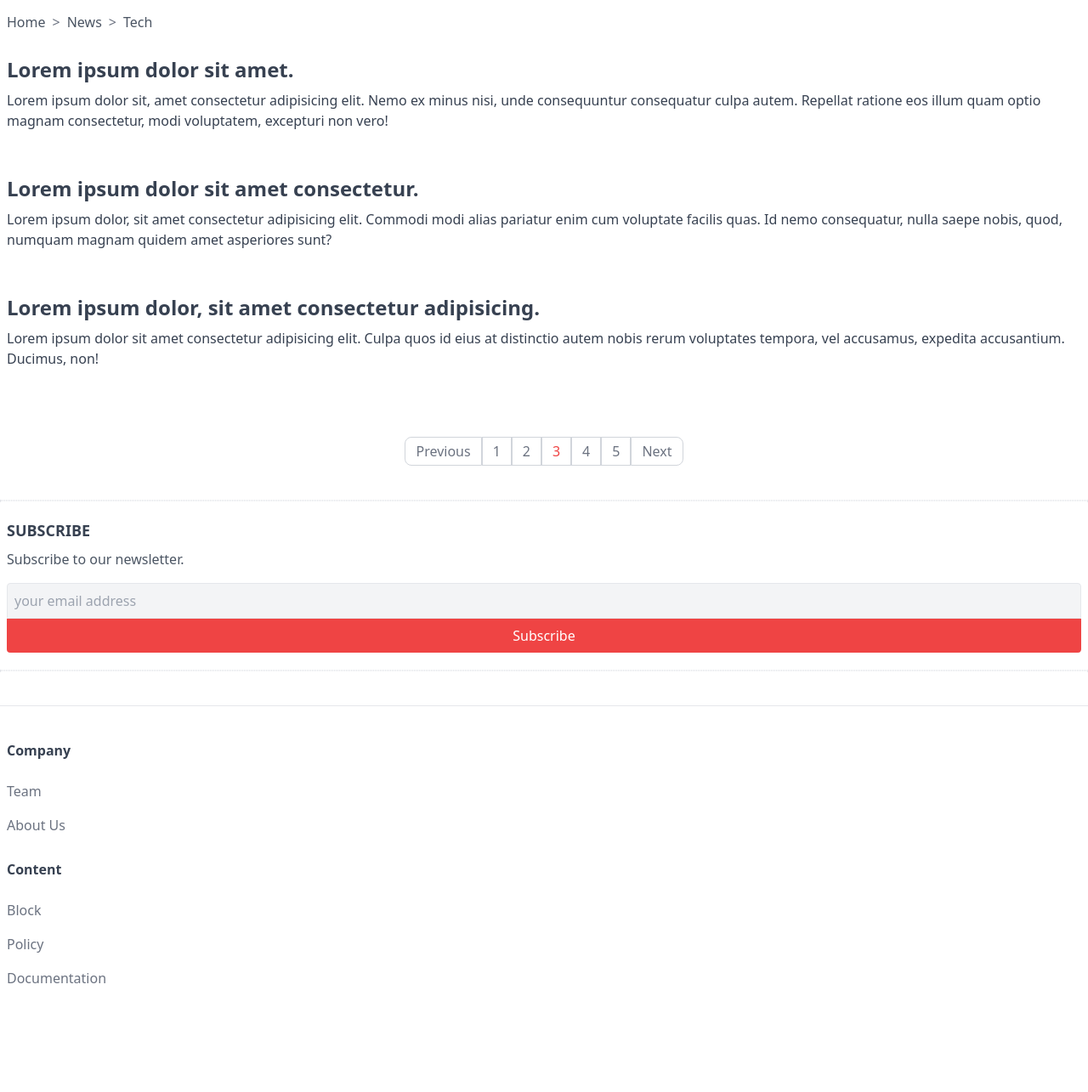
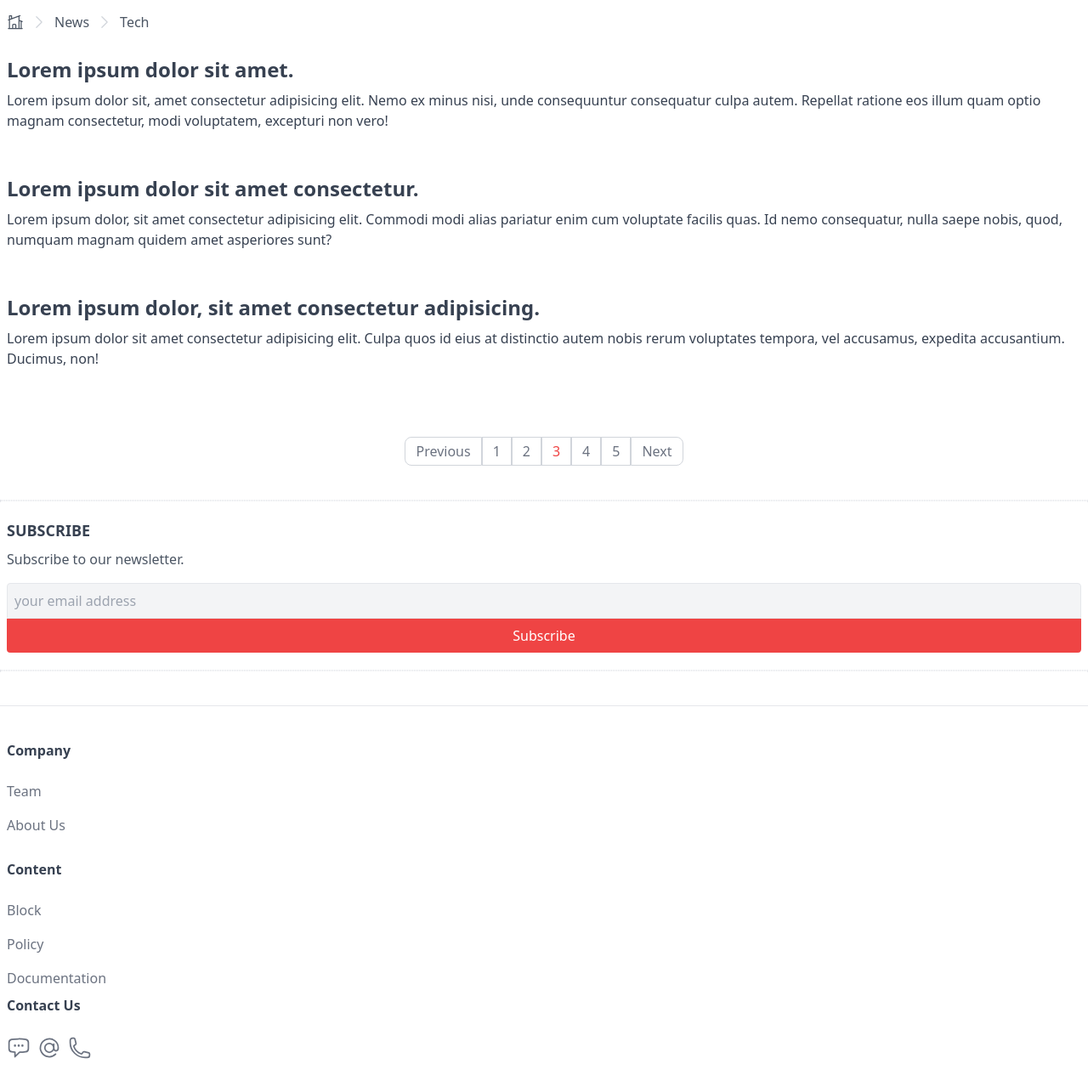
Before and after one commit to mkizan/tailwindcss, a website: page index.html in a window 1280 px wide. Shown: the part 53-1338 px from the top of the page at 85% size. Before the commit the page ends 1264 px from the top, so only its background shows below. Drawn offline with nearby package versions, Linux system fonts and the light colour scheme; files that its build step writes are made by us from their sources.

Commit message:
add icons

```diff
--- a/index.html
+++ b/index.html
@@ -36,10 +36,55 @@
       <!-- breadcrumbs -->
       <div class="px-2 flex items-center">
         <div class="py-4 overflow-y-auto whitespace-nowrap flex items-center">
-          <a class="text-gray-600 hover:text-red-500" href="#">Home</a>
-          <span class="text-gray-500 mx-2">&gt;</span>
+          <a class="text-gray-600 hover:text-red-500" href="#"
+            ><svg
+              xmlns="http://www.w3.org/2000/svg"
+              fill="none"
+              viewBox="0 0 24 24"
+              stroke-width="1.5"
+              stroke="currentColor"
+              class="w-5 h-5"
+            >
+              <path
+                stroke-linecap="round"
+                stroke-linejoin="round"
+                d="M8.25 21v-4.875c0-.621.504-1.125 1.125-1.125h2.25c.621 0 1.125.504 1.125 1.125V21m0 0h4.5V3.545M12.75 21h7.5V10.75M2.25 21h1.5m18 0h-18M2.25 9l4.5-1.636M18.75 3l-1.5.545m0 6.205l3 1m1.5.5l-1.5-.5M6.75 7.364V3h-3v18m3-13.636l10.5-3.819"
+              />
+            </svg>
+          </a>
+          <span class="text-gray-300 mx-2"
+            ><svg
+              xmlns="http://www.w3.org/2000/svg"
+              fill="none"
+              viewBox="0 0 24 24"
+              stroke-width="1.5"
+              stroke="currentColor"
+              class="w-5 h-5"
+            >
+              <path
+                stroke-linecap="round"
+                stroke-linejoin="round"
+                d="M8.25 4.5l7.5 7.5-7.5 7.5"
+              />
+            </svg>
+          </span>
           <a class="text-gray-600 hover:text-red-500" href="#">News</a>
-          <span class="text-gray-500 mx-2">&gt;</span>
+          <span class="text-gray-300 mx-2"
+            ><svg
+              xmlns="http://www.w3.org/2000/svg"
+              fill="none"
+              viewBox="0 0 24 24"
+              stroke-width="1.5"
+              stroke="currentColor"
+              class="w-5 h-5"
+            >
+              <path
+                stroke-linecap="round"
+                stroke-linejoin="round"
+                d="M8.25 4.5l7.5 7.5-7.5 7.5"
+              />
+            </svg>
+          </span>
           <a class="text-gray-600 hover:text-red-500" href="#">Tech</a>
         </div>
       </div>
@@ -189,6 +234,71 @@
             </li>
           </ul>
         </div>
+
+        <div>
+          <h6 class="font-semibold text-gray-700 mb-4">Contact Us</h6>
+          <ul class="flex">
+            <li class="mr-2">
+              <a
+                class="footer-link decoration-red-500 underline-offset-2"
+                href="#"
+                ><svg
+                  xmlns="http://www.w3.org/2000/svg"
+                  fill="none"
+                  viewBox="0 0 24 24"
+                  stroke-width="1.5"
+                  stroke="currentColor"
+                  class="w-7 h-7"
+                >
+                  <path
+                    stroke-linecap="round"
+                    stroke-linejoin="round"
+                    d="M8.625 9.75a.375.375 0 11-.75 0 .375.375 0 01.75 0zm0 0H8.25m4.125 0a.375.375 0 11-.75 0 .375.375 0 01.75 0zm0 0H12m4.125 0a.375.375 0 11-.75 0 .375.375 0 01.75 0zm0 0h-.375m-13.5 3.01c0 1.6 1.123 2.994 2.707 3.227 1.087.16 2.185.283 3.293.369V21l4.184-4.183a1.14 1.14 0 01.778-.332 48.294 48.294 0 005.83-.498c1.585-.233 2.708-1.626 2.708-3.228V6.741c0-1.602-1.123-2.995-2.707-3.228A48.394 48.394 0 0012 3c-2.392 0-4.744.175-7.043.513C3.373 3.746 2.25 5.14 2.25 6.741v6.018z"
+                  />
+                </svg>
+              </a>
+            </li>
+            <li class="mr-2">
+              <a
+                class="footer-link decoration-red-500 underline-offset-2"
+                href="#"
+                ><svg
+                  xmlns="http://www.w3.org/2000/svg"
+                  fill="none"
+                  viewBox="0 0 24 24"
+                  stroke-width="1.5"
+                  stroke="currentColor"
+                  class="w-7 h-7"
+                >
+                  <path
+                    stroke-linecap="round"
+                    d="M16.5 12a4.5 4.5 0 11-9 0 4.5 4.5 0 019 0zm0 0c0 1.657 1.007 3 2.25 3S21 13.657 21 12a9 9 0 10-2.636 6.364M16.5 12V8.25"
+                  />
+                </svg>
+              </a>
+            </li>
+            <li>
+              <a
+                class="footer-link decoration-4 decoration-red-500 decoration-wavy"
+                href="#"
+                ><svg
+                  xmlns="http://www.w3.org/2000/svg"
+                  fill="none"
+                  viewBox="0 0 24 24"
+                  stroke-width="1.5"
+                  stroke="currentColor"
+                  class="w-7 h-7"
+                >
+                  <path
+                    stroke-linecap="round"
+                    stroke-linejoin="round"
+                    d="M2.25 6.75c0 8.284 6.716 15 15 15h2.25a2.25 2.25 0 002.25-2.25v-1.372c0-.516-.351-.966-.852-1.091l-4.423-1.106c-.44-.11-.902.055-1.173.417l-.97 1.293c-.282.376-.769.542-1.21.38a12.035 12.035 0 01-7.143-7.143c-.162-.441.004-.928.38-1.21l1.293-.97c.363-.271.527-.734.417-1.173L6.963 3.102a1.125 1.125 0 00-1.091-.852H4.5A2.25 2.25 0 002.25 4.5v2.25z"
+                  />
+                </svg>
+              </a>
+            </li>
+          </ul>
+        </div>
       </div>
     </footer>
   </body>
```
